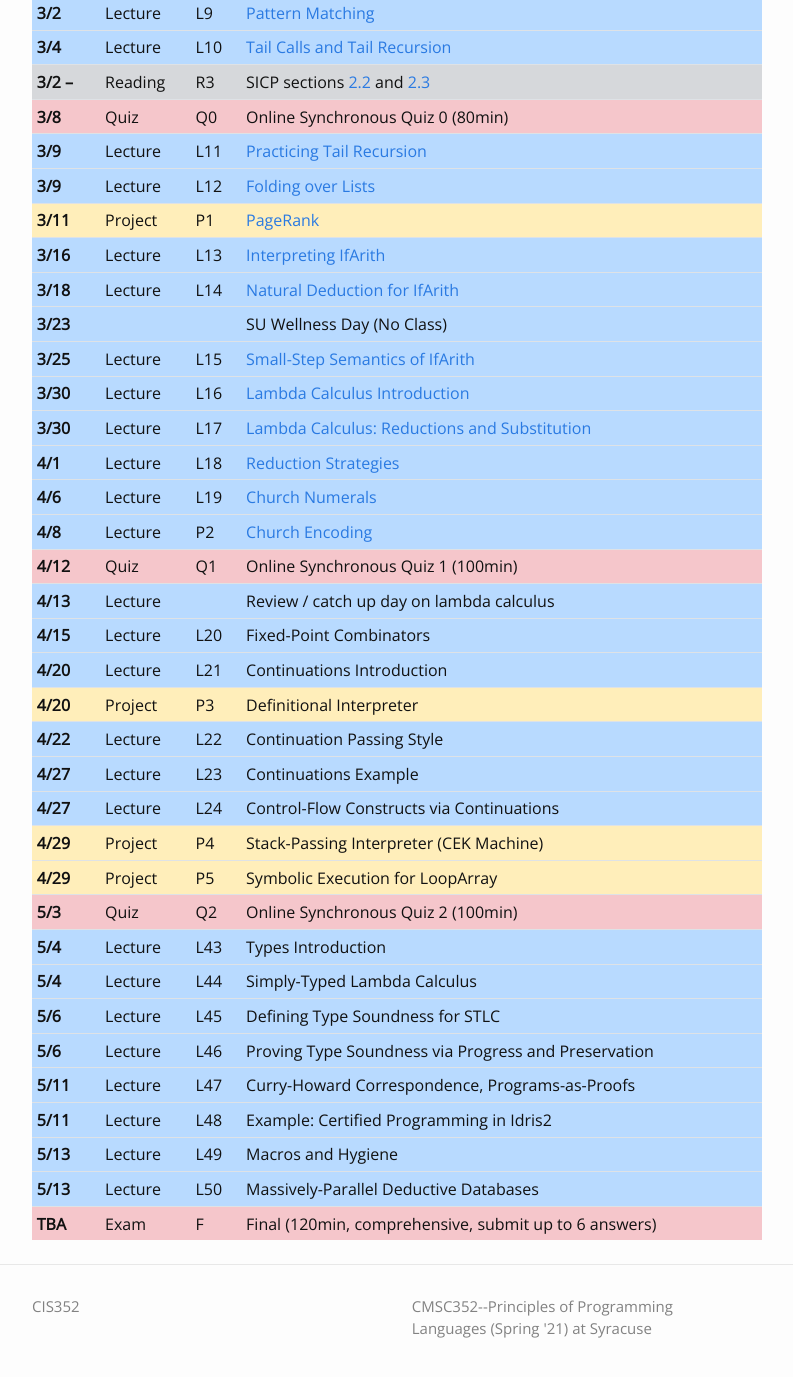
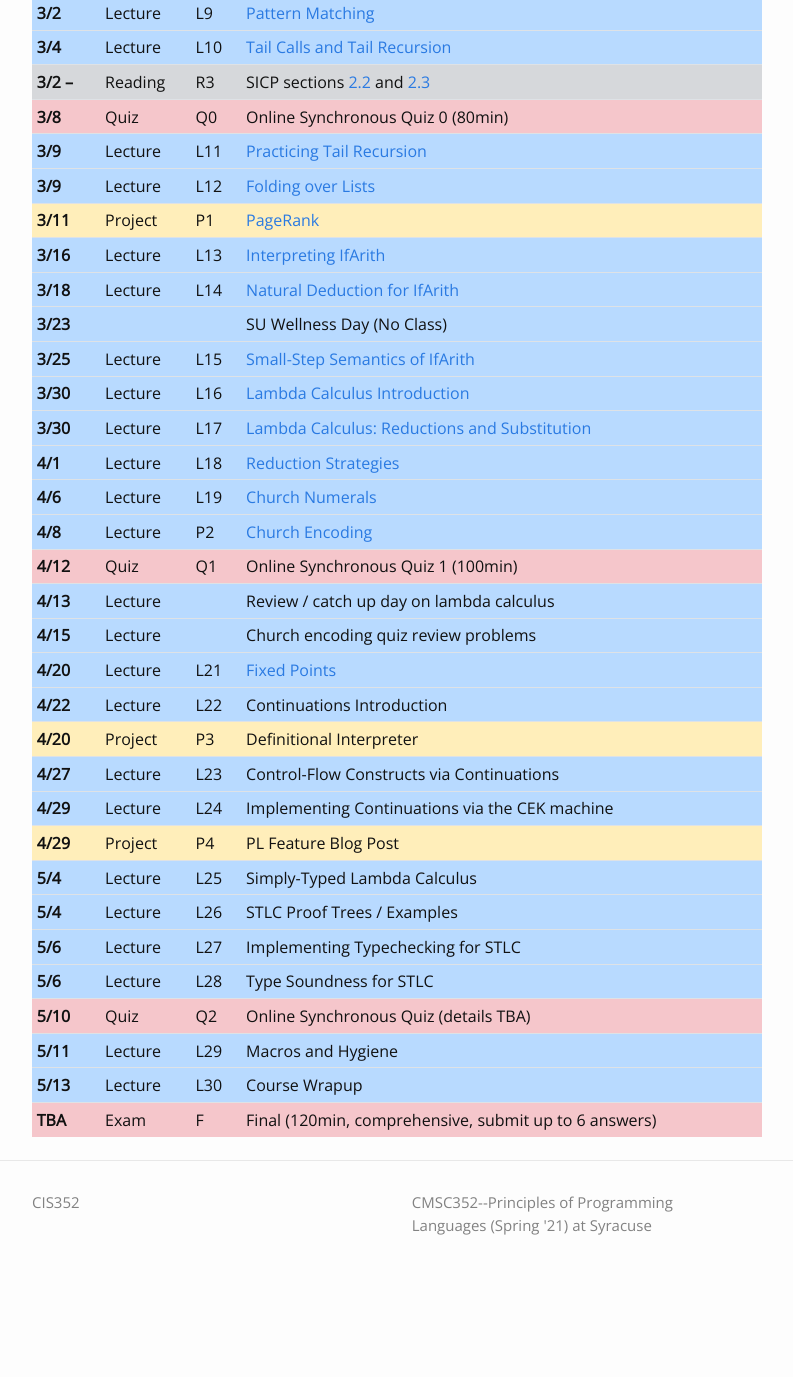
Before and after one commit to kmicinski/cis352-s21, a Jekyll site: the page docs/index.html, which Jekyll copies as it is, in a window 1280 px wide and 1400 px high, scrolled down 879 px. Shown: the top 1377 px of the window, without its empty margins (243-1036 px from the left). Built offline with Jekyll 4.4.1, drawn with Linux system fonts in a browser that asks for light colours; nearby versions of some CDN libraries; after the commit the page ends 2175 px from its top, so only the background shows below that.

Commit message:
webpage update

```diff
--- a/docs/feed.xml
+++ b/docs/feed.xml
@@ -5,8 +5,8 @@
     <description>CMSC352--Principles of Programming Languages (Spring '21) at Syracuse</description>
     <link>http://kmicinski.com/cis352-s21/</link>
     <atom:link href="http://kmicinski.com/cis352-s21/feed.xml" rel="self" type="application/rss+xml"/>
-    <pubDate>Tue, 20 Apr 2021 02:32:23 -0400</pubDate>
-    <lastBuildDate>Tue, 20 Apr 2021 02:32:23 -0400</lastBuildDate>
+    <pubDate>Tue, 20 Apr 2021 02:43:29 -0400</pubDate>
+    <lastBuildDate>Tue, 20 Apr 2021 02:43:29 -0400</lastBuildDate>
     <generator>Jekyll v4.2.0</generator>
 
       <item>
--- a/docs/index.html
+++ b/docs/index.html
@@ -392,13 +392,19 @@
     <tr class="table-primary">
       <th scope="row">4/15</th>
       <td>Lecture</td>
-      <td>L20</td>
-      <td>Fixed-Point Combinators</td>
+      <td></td>
+      <td>Church encoding quiz review problems</td>
     </tr>
     <tr class="table-primary">
       <th scope="row">4/20</th>
       <td>Lecture</td>
       <td>L21</td>
+      <td><a href="https://www.youtube.com/watch?v=82fZdTy20JM&amp;list=PLXaqTeMx01E-l20YhTNwN4xncM-1jweqG&amp;index=25">Fixed Points</a></td>
+    </tr>
+    <tr class="table-primary">
+      <th scope="row">4/22</th>
+      <td>Lecture</td>
+      <td>L22</td>
       <td>Continuations Introduction</td>
     </tr>
     <tr class="table-warning">
@@ -408,88 +414,64 @@
       <td>Definitional Interpreter</td>
     </tr>
     <tr class="table-primary">
-      <th scope="row">4/22</th>
-      <td>Lecture</td>
-      <td>L22</td>
-      <td>Continuation Passing Style</td>
-    </tr>
-    <tr class="table-primary">
       <th scope="row">4/27</th>
       <td>Lecture</td>
       <td>L23</td>
-      <td>Continuations Example</td>
+      <td>Control-Flow Constructs via Continuations</td>
     </tr>
     <tr class="table-primary">
-      <th scope="row">4/27</th>
+      <th scope="row">4/29</th>
       <td>Lecture</td>
       <td>L24</td>
-      <td>Control-Flow Constructs via Continuations</td>
+      <td>Implementing Continuations via the CEK machine</td>
     </tr>
     <tr class="table-warning">
       <th scope="row">4/29</th>
       <td>Project</td>
       <td>P4</td>
-      <td>Stack-Passing Interpreter (CEK Machine)</td>
-    </tr>
-    <tr class="table-warning">
-      <th scope="row">4/29</th>
-      <td>Project</td>
-      <td>P5</td>
-      <td>Symbolic Execution for LoopArray</td>
-    </tr>
-    <tr class="table-danger">
-      <th scope="row">5/3</th>
-      <td>Quiz</td>
-      <td>Q2</td>
-      <td>Online Synchronous Quiz 2 (100min)</td>
+      <td>PL Feature Blog Post</td>
     </tr>
     <tr class="table-primary">
       <th scope="row">5/4</th>
       <td>Lecture</td>
-      <td>L43</td>
-      <td>Types Introduction</td>
+      <td>L25</td>
+      <td>Simply-Typed Lambda Calculus</td>
     </tr>
     <tr class="table-primary">
       <th scope="row">5/4</th>
       <td>Lecture</td>
-      <td>L44</td>
-      <td>Simply-Typed Lambda Calculus</td>
+      <td>L26</td>
+      <td>STLC Proof Trees / Examples</td>
     </tr>
     <tr class="table-primary">
       <th scope="row">5/6</th>
       <td>Lecture</td>
-      <td>L45</td>
-      <td>Defining Type Soundness for STLC</td>
+      <td>L27</td>
+      <td>Implementing Typechecking for STLC</td>
     </tr>
     <tr class="table-primary">
       <th scope="row">5/6</th>
       <td>Lecture</td>
-      <td>L46</td>
-      <td>Proving Type Soundness via Progress and Preservation</td>
+      <td>L28</td>
+      <td>Type Soundness for STLC</td>
+    </tr>
+    <tr class="table-danger">
+      <th scope="row">5/10</th>
+      <td>Quiz</td>
+      <td>Q2</td>
+      <td>Online Synchronous Quiz (details TBA)</td>
     </tr>
     <tr class="table-primary">
       <th scope="row">5/11</th>
       <td>Lecture</td>
-      <td>L47</td>
-      <td>Curry-Howard Correspondence, Programs-as-Proofs</td>
-    </tr>
-    <tr class="table-primary">
-      <th scope="row">5/11</th>
-      <td>Lecture</td>
-      <td>L48</td>
-      <td>Example: Certified Programming in Idris2</td>
-    </tr>
-    <tr class="table-primary">
-      <th scope="row">5/13</th>
-      <td>Lecture</td>
-      <td>L49</td>
+      <td>L29</td>
       <td>Macros and Hygiene</td>
     </tr>
     <tr class="table-primary">
       <th scope="row">5/13</th>
       <td>Lecture</td>
-      <td>L50</td>
-      <td>Massively-Parallel Deductive Databases</td>
+      <td>L30</td>
+      <td>Course Wrapup</td>
     </tr>
     <tr class="table-danger">
       <th scope="row">TBA</th>
```
Also changed, not shown: docs/learning-objectives.html (+3 -4 lines).
